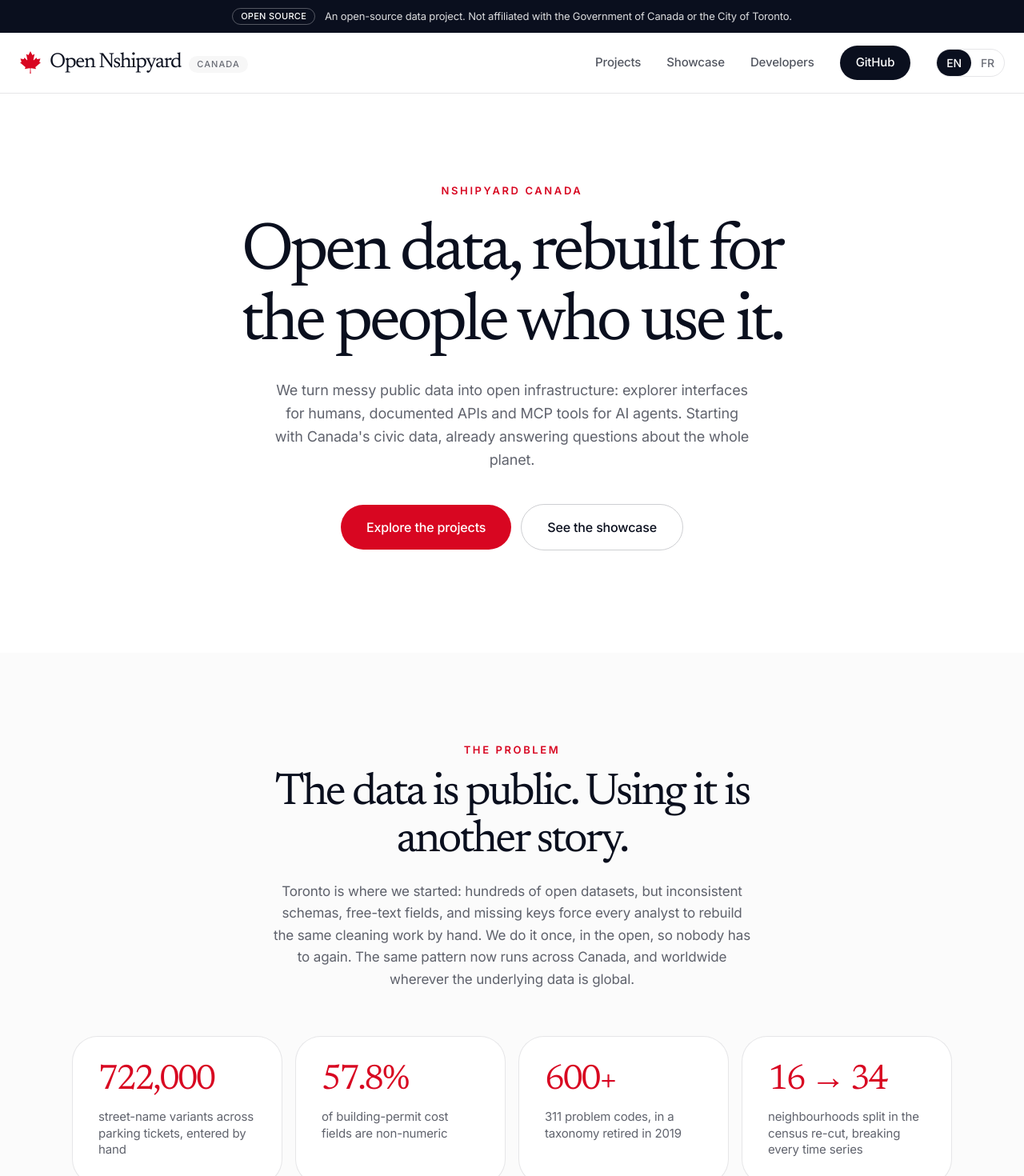
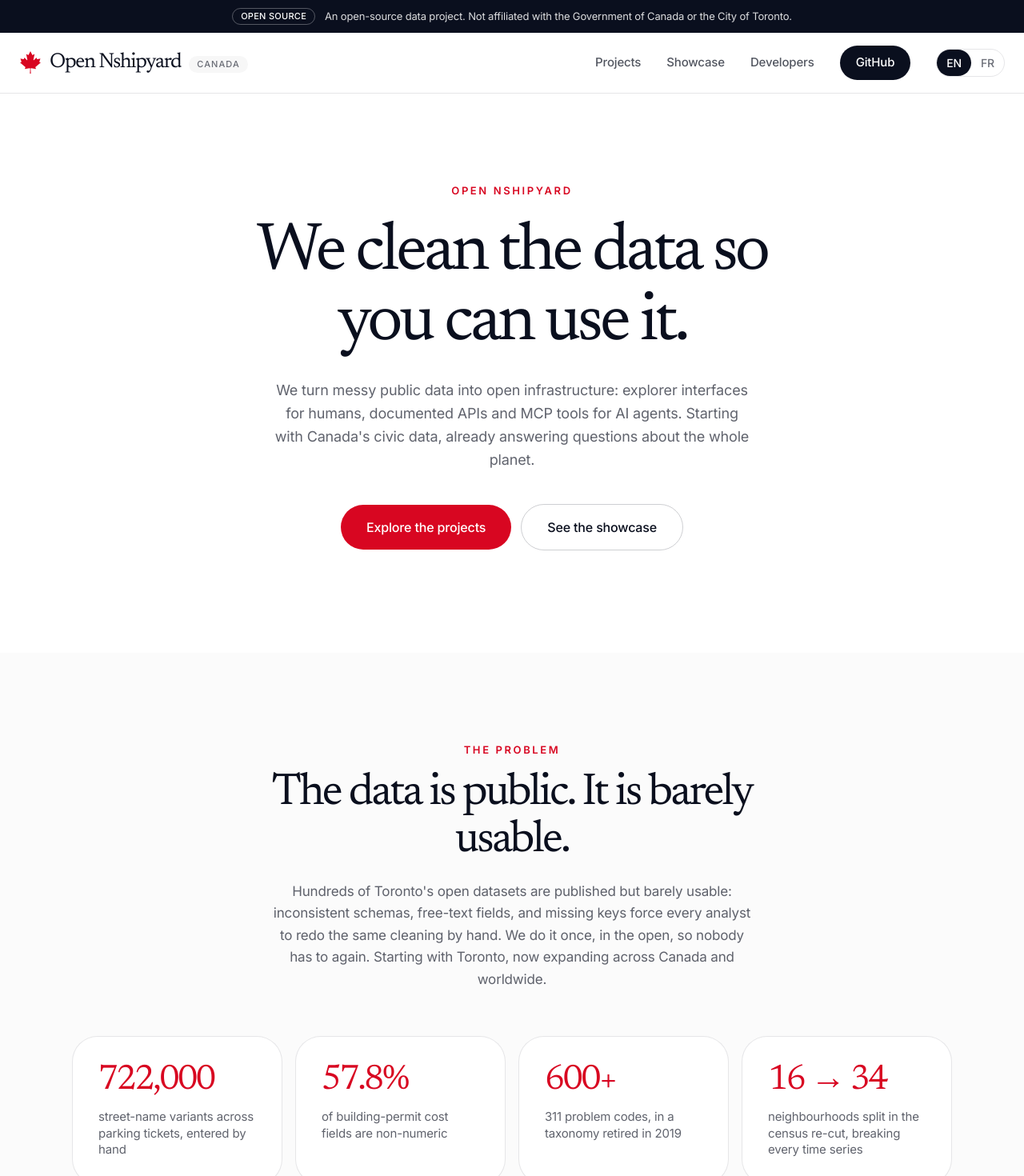
Before and after one commit to Nshipyard/canada-nshipyard, a Next.js app: page / in a window 1280 px wide. Shown: the top 1470 px of the page at 80% size. Built offline with nearby package versions, Linux system fonts and the light colour scheme.

Commit message:
New tagline, concise problem section, kicker follows rename

```diff
--- a/src/app/layout.tsx
+++ b/src/app/layout.tsx
@@ -8,7 +8,7 @@ import "./globals.css";
 import { LangProvider } from "@/i18n";
 
 export const metadata: Metadata = {
-  title: "Open Nshipyard — Toronto's open data, rebuilt for the people who use it",
+  title: "Open Nshipyard: We clean the data so you can use it",
   description:
     "Eight open-source projects that clean, join, and publish Toronto's most valuable public datasets. Explorer interfaces for humans, documented APIs and MCP tools for AI agents.",
 };
--- a/src/i18n.tsx
+++ b/src/i18n.tsx
@@ -18,16 +18,16 @@ const en = {
     close: "Close",
   },
   hero: {
-    kicker: "Nshipyard Canada",
-    title: "Open data, rebuilt for the people who use it.",
+    kicker: "Open Nshipyard",
+    title: "We clean the data so you can use it.",
     sub: "We turn messy public data into open infrastructure: explorer interfaces for humans, documented APIs and MCP tools for AI agents. Starting with Canada's civic data, already answering questions about the whole planet.",
     cta1: "Explore the projects",
     cta2: "See the showcase",
   },
   problem: {
     kicker: "The problem",
-    title: "The data is public. Using it is another story.",
-    body: "Toronto is where we started: hundreds of open datasets, but inconsistent schemas, free-text fields, and missing keys force every analyst to rebuild the same cleaning work by hand. We do it once, in the open, so nobody has to again. The same pattern now runs across Canada, and worldwide wherever the underlying data is global.",
+    title: "The data is public. It is barely usable.",
+    body: "Hundreds of Toronto's open datasets are published but barely usable: inconsistent schemas, free-text fields, and missing keys force every analyst to redo the same cleaning by hand. We do it once, in the open, so nobody has to again. Starting with Toronto, now expanding across Canada and worldwide.",
     stats: [
       { value: "722,000", label: "street-name variants across parking tickets, entered by hand" },
       { value: "57.8%", label: "of building-permit cost fields are non-numeric" },
@@ -266,16 +266,16 @@ const fr: Dict = {
     close: "Fermer",
   },
   hero: {
-    kicker: "Nshipyard Canada",
-    title: "Les données ouvertes, reconstruites pour ceux qui s'en servent.",
+    kicker: "Open Nshipyard",
+    title: "Nous nettoyons les données pour que vous puissiez les utiliser.",
     sub: "Nous transformons les données publiques désordonnées en infrastructure ouverte : des interfaces d'exploration pour les humains, des API documentées et des outils MCP pour les agents IA. En commençant par les données civiques du Canada, et en répondant déjà à des questions sur la planète entière.",
     cta1: "Explorer les projets",
     cta2: "Voir la vitrine",
   },
   problem: {
     kicker: "Le problème",
-    title: "Les données sont publiques. Les utiliser est une autre histoire.",
-    body: "Toronto est notre point de départ : des centaines de jeux de données ouverts, mais des schémas incohérents, des champs en texte libre et des clés manquantes obligent chaque analyste à refaire le même nettoyage à la main. Nous le faisons une fois, en public, pour que personne n'ait à le refaire. Le même modèle s'applique maintenant à travers le Canada, et dans le monde entier là où les données sont mondiales.",
+    title: "Les données sont publiques. Elles sont à peine utilisables.",
+    body: "Des centaines de jeux de données ouverts de Toronto sont publiés mais à peine utilisables : schémas incohérents, champs en texte libre, clés manquantes. Chaque analyste refait le même nettoyage à la main. Nous le faisons une fois, en public, pour que personne n'ait à le refaire. En commençant par Toronto, puis à travers le Canada et le monde entier.",
     stats: [
       { value: "722 000", label: "variantes de noms de rue dans les contraventions, saisies à la main" },
       { value: "57,8 %", label: "des champs de coût des permis ne sont pas numériques" },
```
